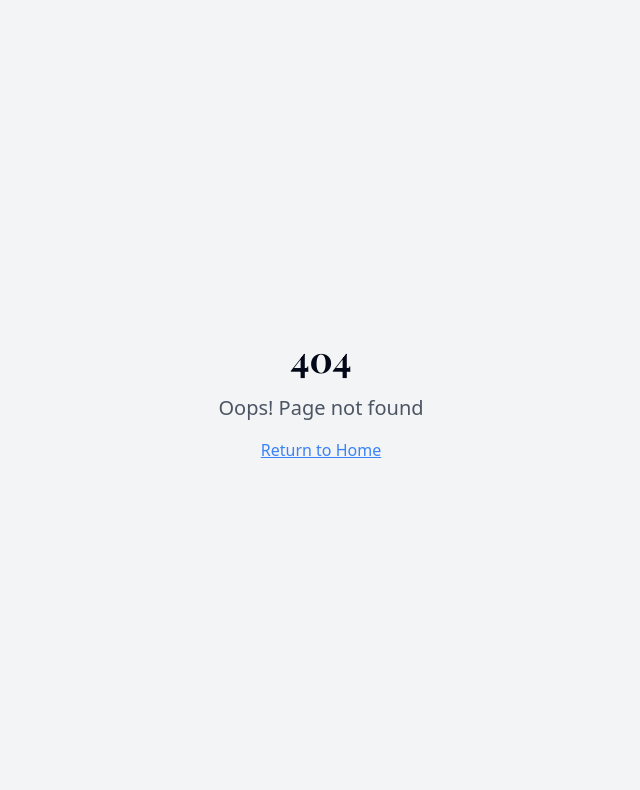
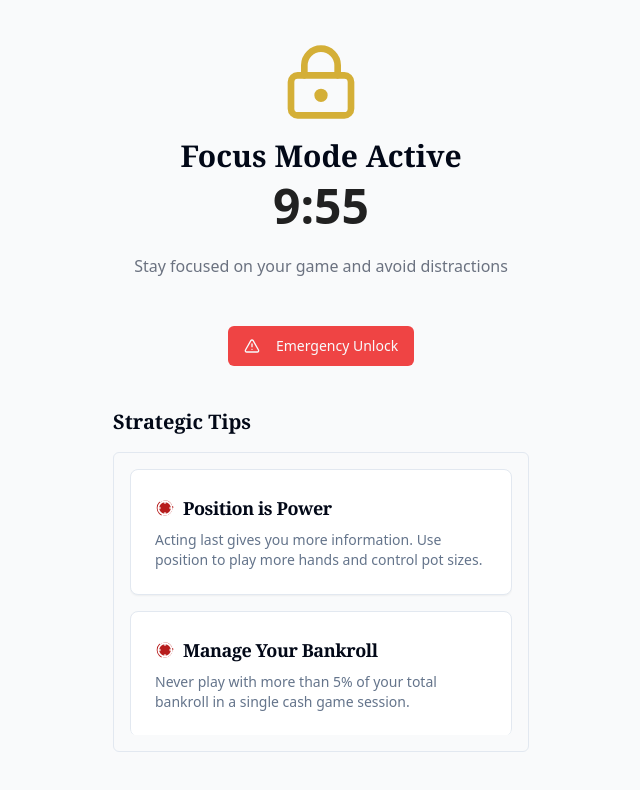
Before and after one commit to gizo2468/session-master-mvp-2, a React (Vite) app: page /focus-mode in a window 1280 px wide. Before the commit this address had no page. Shown: the top 790 px of the page, without its empty margins (319-959 px from the left). Built offline with nearby package versions, Linux system fonts and the light colour scheme.

Commit message:
Implement the plan

```diff
--- a/src/App.tsx
+++ b/src/App.tsx
@@ -9,6 +9,7 @@ import SessionForm from "./pages/SessionForm";
 import SessionHistory from "./pages/SessionHistory";
 import SessionDetail from "./pages/SessionDetail";
 import ConfirmSession from "./pages/ConfirmSession";
+import FocusModePage from "./pages/FocusModePage";
 import { SessionProvider } from "./context/SessionContext";
 import * as TooltipPrimitive from "@radix-ui/react-tooltip";
 
@@ -28,6 +29,7 @@ const App = () => (
             <Route path="/history" element={<SessionHistory />} />
             <Route path="/session/:id" element={<SessionDetail />} />
             <Route path="/confirm-session" element={<ConfirmSession />} />
+            <Route path="/focus-mode" element={<FocusModePage />} />
             {/* ADD ALL CUSTOM ROUTES ABOVE THE CATCH-ALL "*" ROUTE */}
             <Route path="*" element={<NotFound />} />
           </Routes>
--- /dev/null
+++ b/src/components/FocusMode/FocusModeDialog.tsx
@@ -0,0 +1,57 @@
+
+import React, { useState } from 'react';
+import { Dialog, DialogContent, DialogHeader, DialogTitle, DialogFooter } from '@/components/ui/dialog';
+import { Button } from '@/components/ui/button';
+import { Card, CardContent } from '@/components/ui/card';
+import { useNavigate } from 'react-router-dom';
+import { Timer } from 'lucide-react';
+
+interface FocusModeDialogProps {
+  open: boolean;
+  onOpenChange: (open: boolean) => void;
+}
+
+export function FocusModeDialog({ open, onOpenChange }: FocusModeDialogProps) {
+  const navigate = useNavigate();
+
+  const handleFocusStart = (minutes: number) => {
+    onOpenChange(false);
+    navigate('/focus-mode', { state: { duration: minutes } });
+  };
+
+  return (
+    <Dialog open={open} onOpenChange={onOpenChange}>
+      <DialogContent className="sm:max-w-md">
+        <DialogHeader>
+          <DialogTitle className="text-xl font-serif text-center">Select Focus Duration</DialogTitle>
+        </DialogHeader>
+
+        <div className="grid grid-cols-2 gap-4 py-4">
+          <Card
+            className="cursor-pointer hover:border-poker-gold transition-colors"
+            onClick={() => handleFocusStart(10)}
+          >
+            <CardContent className="flex flex-col items-center justify-center p-6">
+              <Timer className="h-10 w-10 mb-2 text-poker-gold" />
+              <span className="font-serif text-xl">10 minutes</span>
+            </CardContent>
+          </Card>
+
+          <Card
+            className="cursor-pointer hover:border-poker-gold transition-colors"
+            onClick={() => handleFocusStart(15)}
+          >
+            <CardContent className="flex flex-col items-center justify-center p-6">
+              <Timer className="h-10 w-10 mb-2 text-poker-gold" />
+              <span className="font-serif text-xl">15 minutes</span>
+            </CardContent>
+          </Card>
+        </div>
+
+        <DialogFooter>
+          <Button variant="outline" onClick={() => onOpenChange(false)}>Cancel</Button>
+        </DialogFooter>
+      </DialogContent>
+    </Dialog>
+  );
+}
--- /dev/null
+++ b/src/components/FocusMode/PokerTips.tsx
@@ -0,0 +1,59 @@
+
+import React from 'react';
+import { Card, CardContent, CardHeader, CardTitle, CardDescription } from '@/components/ui/card';
+import { PokerChip } from '@/components/Icons';
+
+const tips = [
+  {
+    title: "Position is Power",
+    description: "Acting last gives you more information. Use position to play more hands and control pot sizes."
+  },
+  {
+    title: "Manage Your Bankroll",
+    description: "Never play with more than 5% of your total bankroll in a single cash game session."
+  },
+  {
+    title: "Pay Attention to Patterns",
+    description: "Observe how your opponents play and adjust accordingly. Look for betting patterns and timing tells."
+  },
+  {
+    title: "Value Bet Thin",
+    description: "Against calling stations, extract maximum value with your strong hands by betting thinly."
+  },
+  {
+    title: "3-Bet with Purpose",
+    description: "Have a balanced 3-betting range that includes premium hands and strategic bluffs."
+  },
+  {
+    title: "Fold More Often",
+    description: "One of the biggest leaks for novice players is playing too many hands. Be selective pre-flop."
+  },
+  {
+    title: "Protect Your Mental Game",
+    description: "Take breaks, avoid tilt, and don't chase losses. Emotional control is crucial to long-term success."
+  },
+  {
+    title: "Table Selection Matters",
+    description: "Always look for tables with weaker players. It's often more profitable than improving your strategy."
+  }
+];
+
+export function PokerTips() {
+  return (
+    <div className="space-y-4">
+      {tips.map((tip, index) => (
+        <Card key={index} className="mb-4">
+          <CardHeader className="pb-2">
+            <CardTitle className="text-lg font-serif flex items-center">
+              <PokerChip className="mr-2 h-5 w-5 text-poker-red" />
+              {tip.title}
+            </CardTitle>
+          </CardHeader>
+          <CardContent>
+            <CardDescription>{tip.description}</CardDescription>
+          </CardContent>
+        </Card>
+      ))}
+    </div>
+  );
+}
--- a/src/components/FocusModeButton.tsx
+++ b/src/components/FocusModeButton.tsx
@@ -1,14 +1,26 @@
 
 import React from 'react';
+import { Button } from '@/components/ui/button';
 import { Focus } from '@/components/Icons';
+import { FocusModeDialog } from '@/components/FocusMode/FocusModeDialog';
+import { useState } from 'react';
 
 export default function FocusModeButton() {
+  const [isOpen, setIsOpen] = useState(false);
+
   return (
-    <button
-      className="fixed bottom-6 left-6 w-14 h-14 rounded-full bg-poker-gold shadow-lg flex items-center justify-center"
-      aria-label="Focus mode"
-    >
-      <Focus />
-    </button>
+    <>
+      <Button
+        variant="poker"
+        size="icon"
+        className="fixed bottom-6 left-6 w-14 h-14 rounded-full bg-poker-gold shadow-lg"
+        onClick={() => setIsOpen(true)}
+        aria-label="Focus mode"
+      >
+        <Focus />
+      </Button>
+
+      <FocusModeDialog open={isOpen} onOpenChange={setIsOpen} />
+    </>
   );
 }
--- /dev/null
+++ b/src/pages/FocusModePage.tsx
@@ -0,0 +1,97 @@
+
+import React, { useState, useEffect } from 'react';
+import { useLocation, useNavigate } from 'react-router-dom';
+import { Button } from '@/components/ui/button';
+import { Card, CardContent, CardHeader, CardTitle, CardDescription } from '@/components/ui/card';
+import { LockKeyhole, AlertTriangle } from 'lucide-react';
+import { ScrollArea } from '@/components/ui/scroll-area';
+import { PokerTips } from '@/components/FocusMode/PokerTips';
+
+interface LocationState {
+  duration: number;
+}
+
+const FocusModePage = () => {
+  const location = useLocation();
+  const navigate = useNavigate();
+  const { duration = 10 } = (location.state as LocationState) || {};
+
+  const [timeLeft, setTimeLeft] = useState(duration * 60);
+
+  useEffect(() => {
+    // Prevent navigation using back button
+    const handleBeforeUnload = (e: BeforeUnloadEvent) => {
+      e.preventDefault();
+      // Chrome requires returnValue to be set
+      e.returnValue = '';
+    };
+
+    window.addEventListener('beforeunload', handleBeforeUnload);
+
+    // Set up timer
+    const timer = setInterval(() => {
+      setTimeLeft(prev => {
+        if (prev <= 1) {
+          clearInterval(timer);
+          return 0;
+        }
+        return prev - 1;
+      });
+    }, 1000);
+
+    return () => {
+      window.removeEventListener('beforeunload', handleBeforeUnload);
+      clearInterval(timer);
+    };
+  }, []);
+
+  useEffect(() => {
+    // When timer reaches 0, exit focus mode
+    if (timeLeft === 0) {
+      navigate('/');
+    }
+  }, [timeLeft, navigate]);
+
+  const formatTime = (seconds: number) => {
+    const mins = Math.floor(seconds / 60);
+    const secs = seconds % 60;
+    return `${mins}:${secs < 10 ? '0' : ''}${secs}`;
+  };
+
+  const handleEmergencyUnlock = () => {
+    if (window.confirm('Are you sure you want to exit Focus Mode?')) {
+      navigate('/');
+    }
+  };
+
+  return (
+    <div className="min-h-screen bg-gray-50 flex flex-col">
+      <div className="container mx-auto max-w-md px-4 py-8 flex-1 flex flex-col">
+        <div className="flex-1 flex flex-col items-center justify-center mb-8">
+          <LockKeyhole className="h-20 w-20 text-poker-gold mb-4" />
+          <h1 className="text-3xl font-bold font-serif text-center mb-2">Focus Mode Active</h1>
+          <div className="text-5xl font-bold mb-6 text-poker-black">{formatTime(timeLeft)}</div>
+          <p className="text-center text-gray-500 mb-8">Stay focused on your game and avoid distractions</p>
+
+          <Button
+            variant="destructive"
+            className="mt-4"
+            onClick={handleEmergencyUnlock}
+          >
+            <AlertTriangle className="mr-2 h-4 w-4" />
+            Emergency Unlock
+          </Button>
+        </div>
+
+        <div className="mb-4">
+          <h2 className="font-serif text-xl font-bold mb-4">Strategic Tips</h2>
+          <ScrollArea className="h-[300px] rounded-md border p-4">
+            <PokerTips />
+          </ScrollArea>
+        </div>
+      </div>
+    </div>
+  );
+};
+
+export default FocusModePage;
```
